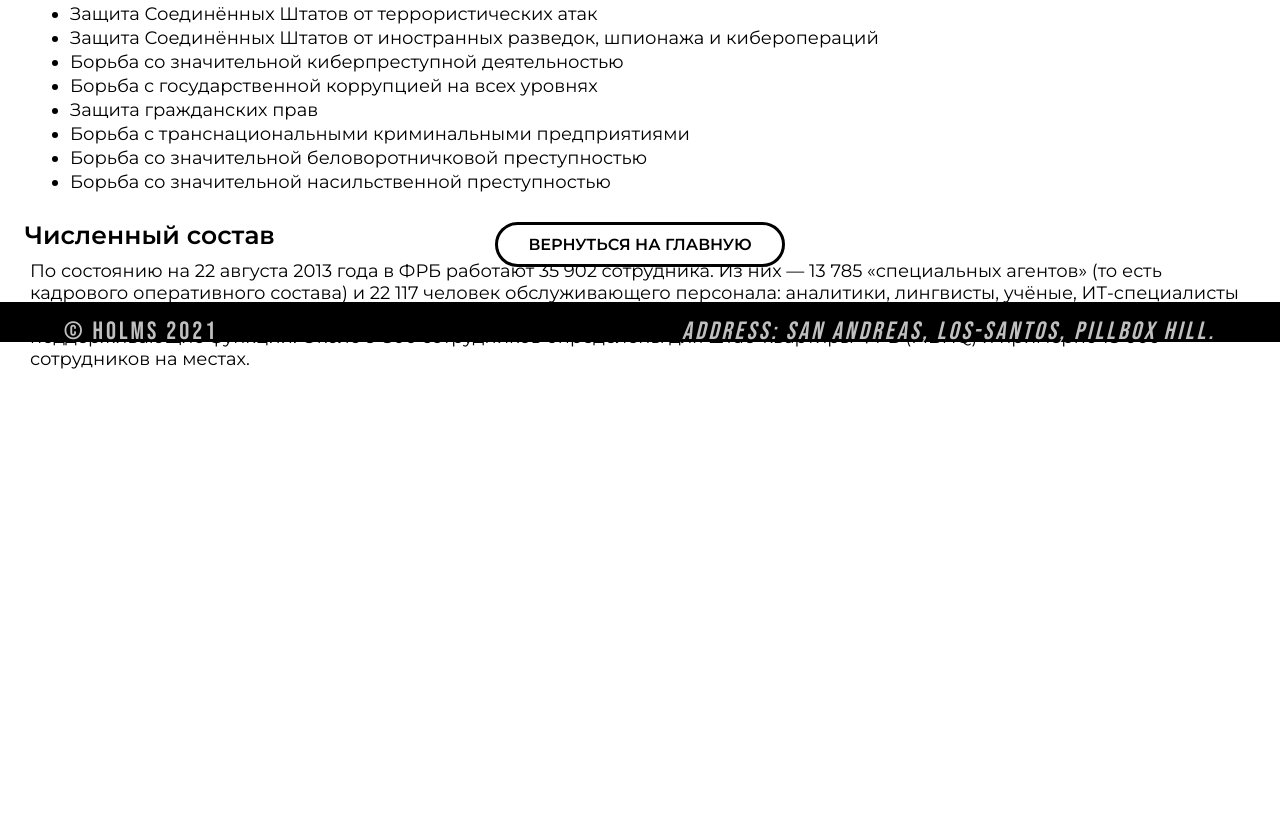
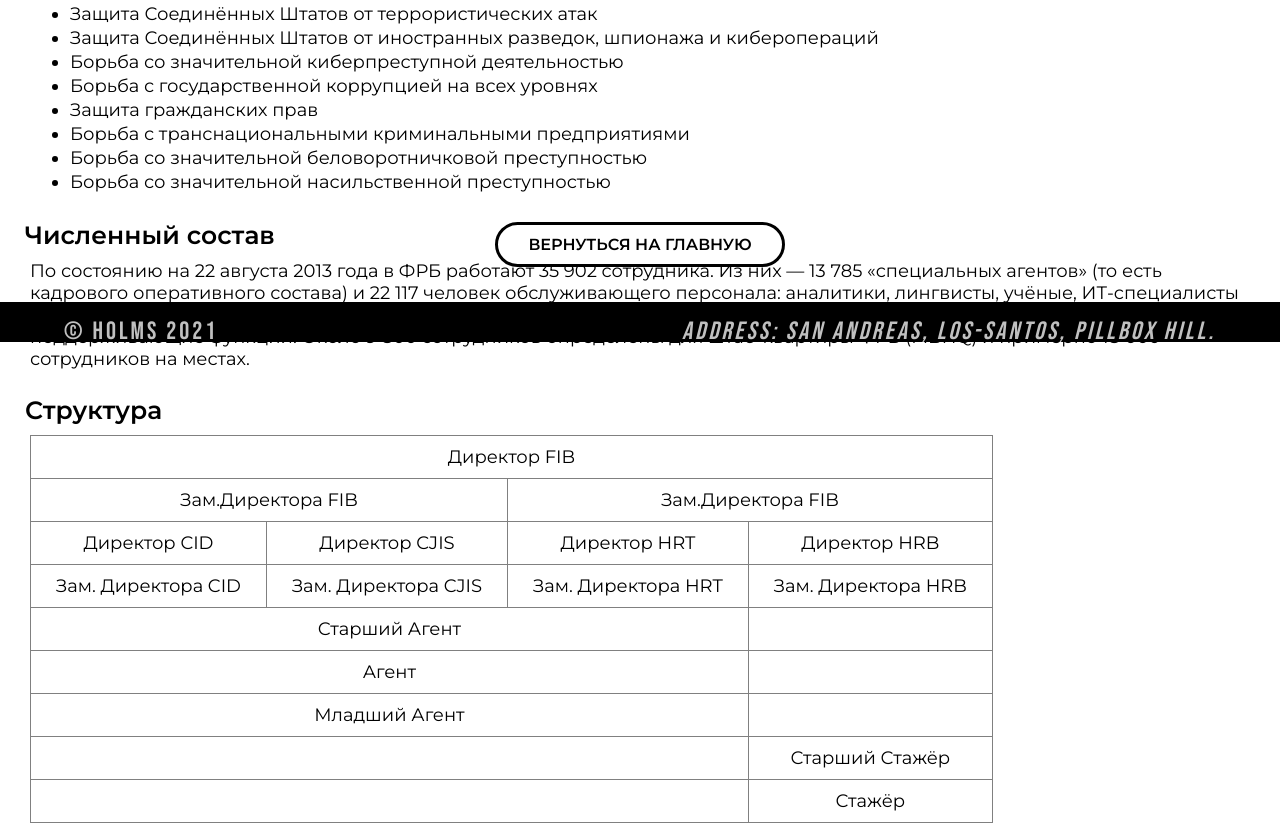
Before and after one commit to Ho1ms/fib, a plain HTML site: page info.html in a window 1280 px wide. Shown: the part 458-1281 px from the top of the page. Before the commit the page ends 828 px from the top, so only its background shows below. Drawn offline with Linux system fonts and the light colour scheme.

Commit message:
FIB table

```diff
--- a/css/style-info.css
+++ b/css/style-info.css
@@ -236,3 +236,7 @@ and (-webkit-device-pixel-ratio : 2) {
 .card-description li {
     padding-bottom: 2px;
 }
+
+td{
+    padding: 10px 25px 10px 25px;
+}
--- a/info.html
+++ b/info.html
@@ -62,6 +62,50 @@
         <h3>Численный состав</h3>
         <div class="card-description">По состоянию на 22 августа 2013 года в ФРБ работают 35 902 сотрудника. Из них — 13 785 «специальных агентов» (то есть кадрового оперативного состава) и 22 117 человек обслуживающего персонала: аналитики, лингвисты, учёные, ИТ-специалисты и другие. Они выполняют профессиональные, административные, технические, канцелярские, ремесленные, торговые и поддерживающие функции. Около 9 800 сотрудников определены для штаб-квартиры ФРБ (FIBHQ) и примерно 18 000 сотрудников на местах.</p></div>
     </div>
+    <div class="card">
+        <h3 >Структура</h3>
+        <div class="card-description">
+            <table style="text-align: center; border-collapse: collapse" border="1">
+                <tr><td colspan="4" >Директор FIB</td></tr>
+                <tr>
+                    <td colspan="2">Зам.Директора FIB</td>
+                    <td colspan="2">Зам.Директора FIB</td>
+                </tr>
+                <tr>
+                    <td>Директор CID</td>
+                    <td>Директор CJIS</td>
+                    <td>Директор HRT</td>
+                    <td>Директор HRB</td>
+                </tr>
+                <tr>
+                    <td>Зам. Директора CID</td>
+                    <td>Зам. Директора CJIS</td>
+                    <td>Зам. Директора HRT</td>
+                    <td>Зам. Директора HRB</td>
+                </tr>
+                <tr>
+                    <td colspan="3">Старший Агент</td>
+                    <td> </td>
+                </tr>
+                <tr>
+                    <td colspan="3">Агент</td>
+                    <td> </td>
+                </tr>
+                <tr>
+                    <td colspan="3">Младший Агент</td>
+                    <td> </td>
+                </tr>
+                <tr>
+                    <td colspan="3"> </td>
+                    <td>Старший Стажёр</td>
+                </tr>
+                <tr>
+                    <td colspan="3"> </td>
+                    <td>Стажёр</td>
+                </tr>
+            </table>
+        </div>
+    </div>
 
     <div class="url"><a href="index.html#info" class="button-back">Вернуться на главную</a></div>
 
```
